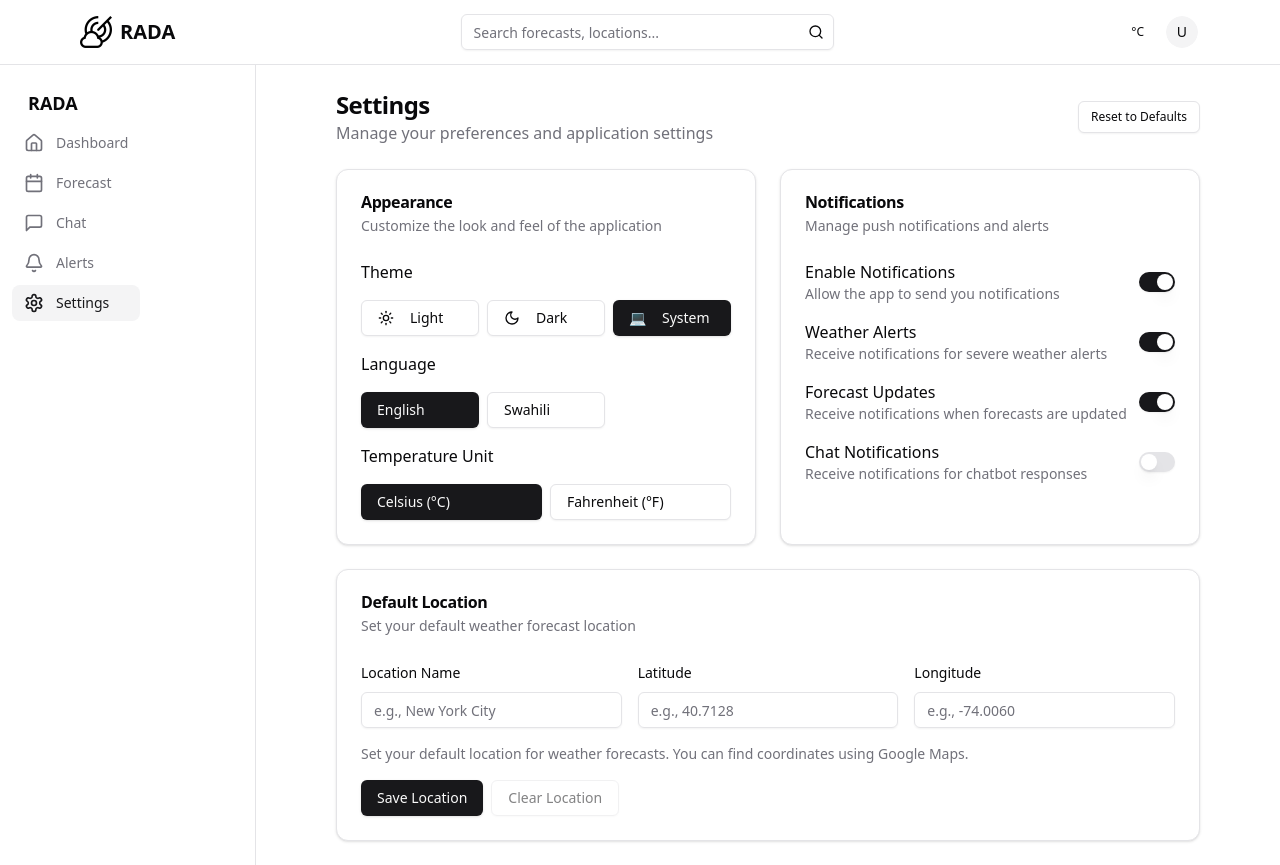
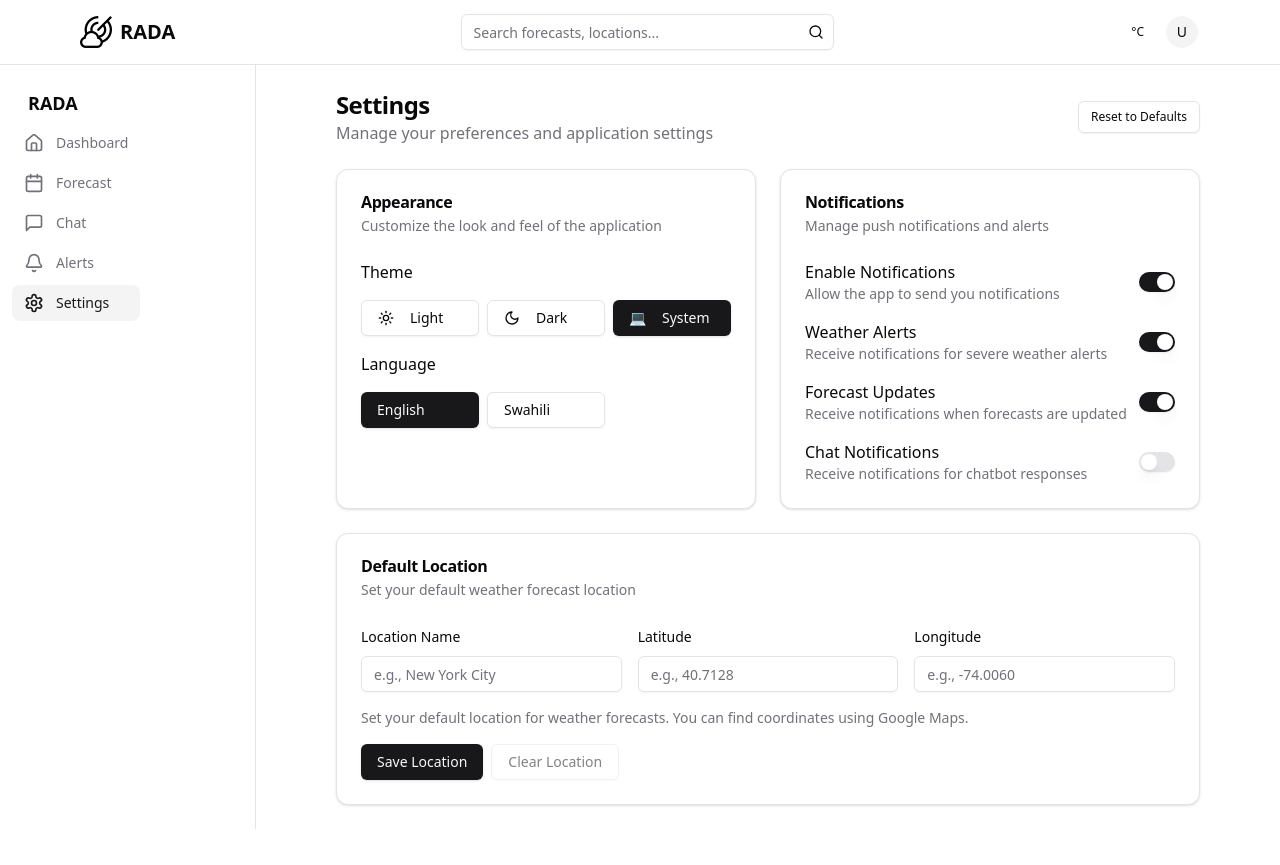
Before and after one commit to magvtv/88_RADA, a Next.js app: page /settings in a window 1280 px wide. After the commit the page ends 829 px from the top, so only its background shows below. Built offline with nearby package versions, Linux system fonts and the light colour scheme.

Commit message:
fix: added header and sidebar to dashboard page, fixed initial page hydration issue

```diff
--- a/src/app/(dashboard)/forecast/page.tsx
+++ b/src/app/(dashboard)/forecast/page.tsx
@@ -179,7 +179,7 @@ export default function ForecastPage() {
                       dataKey="drought"
                       stroke="#FF6B6B"
                       activeDot={{ r: 8 }}
-                      strokeWidth={2}
+                      strokeWidth={1}
                       name="Drought"
                     />
                     <Line
@@ -187,7 +187,7 @@ export default function ForecastPage() {
                       dataKey="flood"
                       stroke="#4ECDC4"
                       activeDot={{ r: 8 }}
-                      strokeWidth={2}
+                      strokeWidth={1}
                       name="Flood"
                     />
                     <Legend />
--- a/src/app/(dashboard)/settings/page.tsx
+++ b/src/app/(dashboard)/settings/page.tsx
@@ -8,7 +8,7 @@ import { Label } from "@/components/ui/label";
 import { Switch } from "@/components/ui/switch";
 import { useUserStore } from "@/store";
 import { useTheme } from "@/components/ui/theme-provider";
-import type { TemperatureUnit, Language } from "@/types/user";
+import type { Language } from "@/types/user";
 import { toast } from "sonner";
 import { UIIcons } from "@/components/ui/icons";
 
@@ -45,10 +45,6 @@ export default function SettingsPage() {
     toast.success(`Language changed to ${languages.find(l => l.code === lang)?.label || lang}`);
   };
 
-  const handleTemperatureUnitChange = (unit: TemperatureUnit) => {
-    setTemperatureUnit(unit);
-    toast.success(`Temperature unit changed to ${unit === "celsius" ? "Celsius (°C)" : "Fahrenheit (°F)"}`);
-  };
 
   const handleThemeChange = (newTheme: "light" | "dark" | "system") => {
     setTheme(newTheme);
@@ -189,27 +185,6 @@ export default function SettingsPage() {
                 ))}
               </div>
             </div>
-
-            {/* Temperature Unit Setting */}
-            <div className="space-y-4">
-              <div className="font-medium">Temperature Unit</div>
-              <div className="grid grid-cols-2 gap-2">
-                <Button
-                  variant={userPreferences.temperatureUnit === "celsius" ? "default" : "outline"}
-                  className="justify-start"
-                  onClick={() => handleTemperatureUnitChange("celsius")}
-                >
-                  Celsius (°C)
-                </Button>
-                <Button
-                  variant={userPreferences.temperatureUnit === "fahrenheit" ? "default" : "outline"}
-                  className="justify-start"
-                  onClick={() => handleTemperatureUnitChange("fahrenheit")}
-                >
-                  Fahrenheit (°F)
-                </Button>
-              </div>
-            </div>
           </CardContent>
         </Card>
 
--- a/src/app/page.tsx
+++ b/src/app/page.tsx
@@ -10,6 +10,7 @@ import { ForecastCard } from "@/components/forecast/ForecastCard";
 import { AlertItem } from "@/components/alerts/AlertItem";
 import { WeatherDataIcons, NavIcons, ActionIcons } from "@/components/ui/icons";
 import { LineChart, Line, XAxis, YAxis, CartesianGrid, Tooltip, ResponsiveContainer } from "recharts";
+import { AppLayout } from "@/components/layout/AppLayout";
 
 export default function DashboardPage() {
   const {
@@ -17,19 +18,25 @@ export default function DashboardPage() {
     todayForecast,
     trendsData,
     loading: forecastLoading,
-    fetchTodayForecast
+    fetchTodayForecast,
+    fetchWeeklyForecast,
+    fetchForecastTrends
   } = useForecastStore();
 
   const {
     alerts,
     unreadCount,
     loading: alertsLoading,
+    fetchUnreadAlerts,
   } = useAlertStore();
 
   useEffect(() => {
-    // Fetch today's forecast specifically
+    // Fetch all required data for the dashboard
     fetchTodayForecast();
-  }, [fetchTodayForecast]);
+    fetchWeeklyForecast();
+    fetchUnreadAlerts();
+    fetchForecastTrends();
+  }, [fetchTodayForecast, fetchWeeklyForecast, fetchForecastTrends, fetchUnreadAlerts]);
 
   // Format date for header
   const currentDate = new Date().toLocaleDateString(undefined, {
@@ -40,6 +47,7 @@ export default function DashboardPage() {
   });
 
   return (
+    <AppLayout>
       <div className="space-y-6 my-4">
         {/* Dashboard Header */}
         <div className="flex flex-col px-4 mt-4 gap-2 md:flex-row md:items-center md:justify-between">
@@ -121,7 +129,7 @@ export default function DashboardPage() {
           </Card>
         </div>
 
-      {/* Temperature Trend Chart */}
+        {/* Disaster Trend Chart */}
         <div className="md:mx-6 sm:mx-2">
           <Card>
             <CardHeader>
@@ -214,5 +222,6 @@ export default function DashboardPage() {
           </Card>
         </div>
       </div>
+    </AppLayout>
     );
 }
--- /dev/null
+++ b/src/components/layout/AppLayout.tsx
@@ -0,0 +1,22 @@
+"use client"
+
+import { Header } from "@/components/layout/Header"
+import { Sidebar } from "@/components/layout/Sidebar"
+
+interface AppLayoutProps {
+  children: React.ReactNode
+}
+
+export function AppLayout({ children }: AppLayoutProps) {
+  return (
+    <div className="flex min-h-screen flex-col">
+      <Header />
+      <div className="flex flex-1">
+        <aside className="hidden w-64 border-r md:block">
+          <Sidebar />
+        </aside>
+        <main className="flex-1">{children}</main>
+      </div>
+    </div>
+  )
+}
--- a/src/store/forecastStore.ts
+++ b/src/store/forecastStore.ts
@@ -41,6 +41,7 @@ export const useForecastStore = create<ForecastState>((set) => ({
 
   // Actions
   fetchWeeklyForecast: async () => {
+    set({loading: true})
     try {
       set({ loading: true, error: null });
       const data = await getWeeklyForecast();
@@ -55,6 +56,7 @@ export const useForecastStore = create<ForecastState>((set) => ({
   },
 
   fetchTodayForecast: async () => {
+    set({ loading: true });
     try {
       set({ loading: true, error: null });
       const data = await getTodayForecast();
@@ -82,7 +84,8 @@ export const useForecastStore = create<ForecastState>((set) => ({
     }
   },
 
-  fetchForecastTrends: async (type = "temperature", days = 7) => {
+  fetchForecastTrends: async (type = "drought", days = 7) => {
+    set({ loading: true });
     try {
       set({ loading: true, error: null });
       const data = await getForecastTrends(type, days);
```
Also changed, not shown: 1 other file (tests, documents, lock files or other folders). Lines whose indentation alone changed are shown as unchanged.
